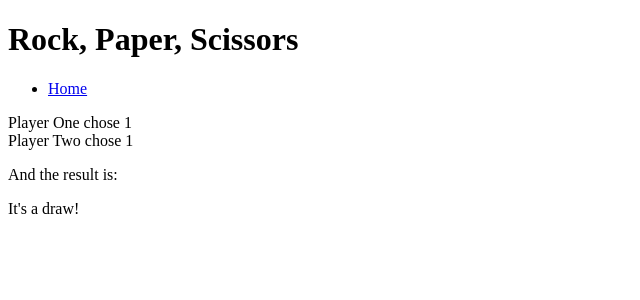
After one commit to sandyysh221/week_03_5_weekend_homework, a Flask app: page /1/1 in a window 1280 px wide. The commit adds this page. Shown: the top 300 px of the page, without its empty margins (0-640 px from the left). Run offline with Flask 2, Linux system fonts and the light colour scheme.

Commit message:
player1 vs player 2 in url game complete

```diff
--- a/controllers/controller.py
+++ b/controllers/controller.py
@@ -1,9 +1,24 @@
 from flask import render_template
 from app import app
-from models.game import *
+from models.game import Game
 from models.player import Player
 
 
 @app.route("/")
 def index():
-    return render_template("index.html")
+    return render_template("index.html", title="Home")
+
+
+@app.route("/<player_1_choice>/<player_2_choice>")
+def play_from_url(player_1_choice, player_2_choice):
+    player_1 = Player("Player One", player_1_choice)
+    player_2 = Player("Player Two", player_2_choice)
+    winner = Game.results(player_1, player_2)
+
+    return render_template(
+        "results.html",
+        title="Results",
+        winner=winner,
+        player_1=player_1,
+        player_2=player_2,
+    )
--- a/models/game.py
+++ b/models/game.py
@@ -1,7 +1,4 @@
 from models.player import Player
-
-player_1 = Player("Elsa", "rock")
-player_2 = Player("Anna", "paper")
 
 
 class Game:
--- a/templates/base.html
+++ b/templates/base.html
@@ -4,7 +4,7 @@
     <meta charset="UTF-8" />
     <meta http-equiv="X-UA-Compatible" content="IE=edge" />
     <meta name="viewport" content="width=device-width, initial-scale=1.0" />
-    <title>Rock, Paper, Scissors</title>
+    <title>RPS {{title}}</title>
   </head>
   <body>
     <header>
--- /dev/null
+++ b/templates/results.html
@@ -0,0 +1,19 @@
+{% extends "base.html" %} {% block content %}
+
+<div class="winner-container">
+  <div class="player-1">
+    <div>{{player_1.name}} chose {{ player_1.choice.capitalize() }}</div>
+  </div>
+  <div class="player-2">
+    {{player_2.name}} chose {{ player_2.choice.capitalize() }}
+  </div>
+  <div class="winner">
+    <p>And the result is: {% if winner.name %}</p>
+    <div class="player-wins">{{ winner.name }} WINS!</div>
+    {% else %}
+    <div class="draw">It's a draw!</div>
+    {% endif %}
+  </div>
+</div>
+
+{% endblock content %}
```
Also changed, not shown: templates/index.html (+10 -0 lines), controllers/__init__.py (added), models/__init__.py (added), templates/__init__.py (added).
